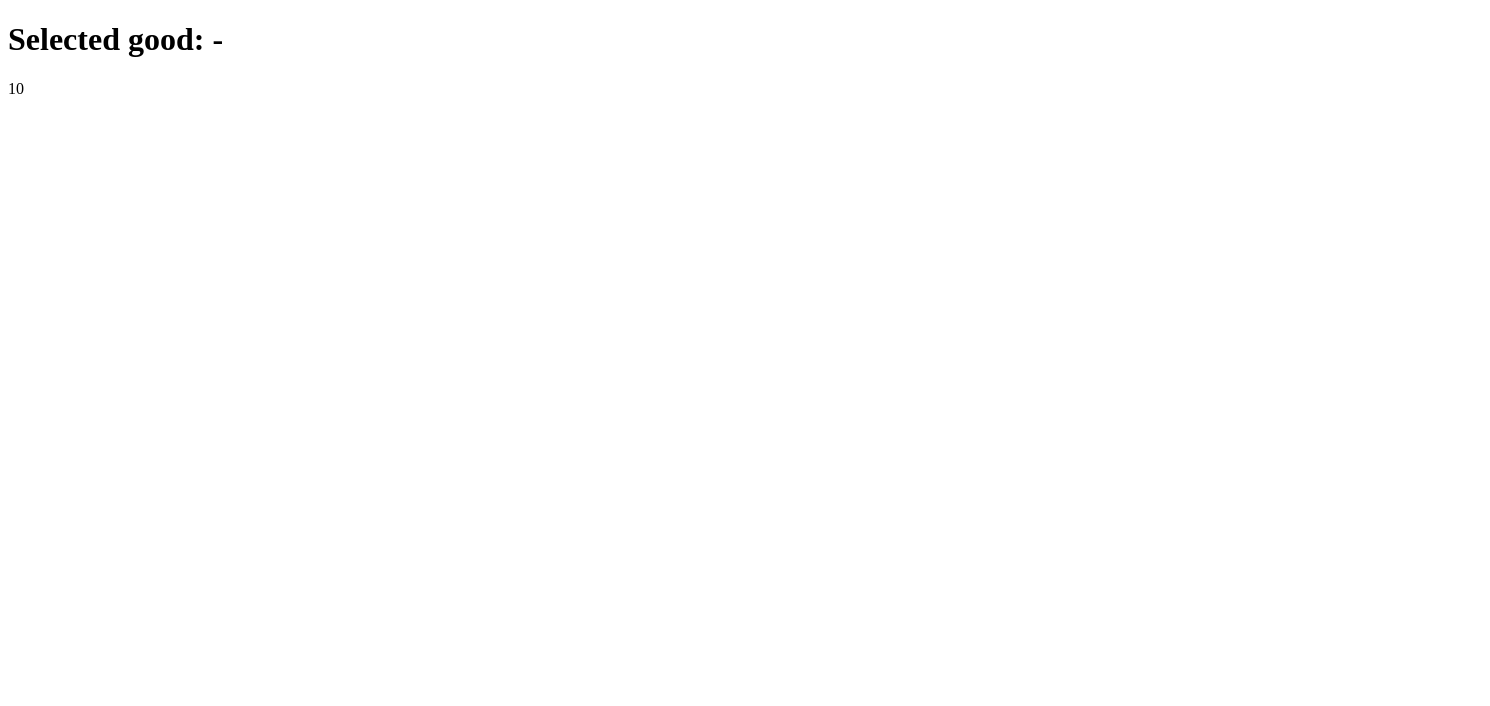
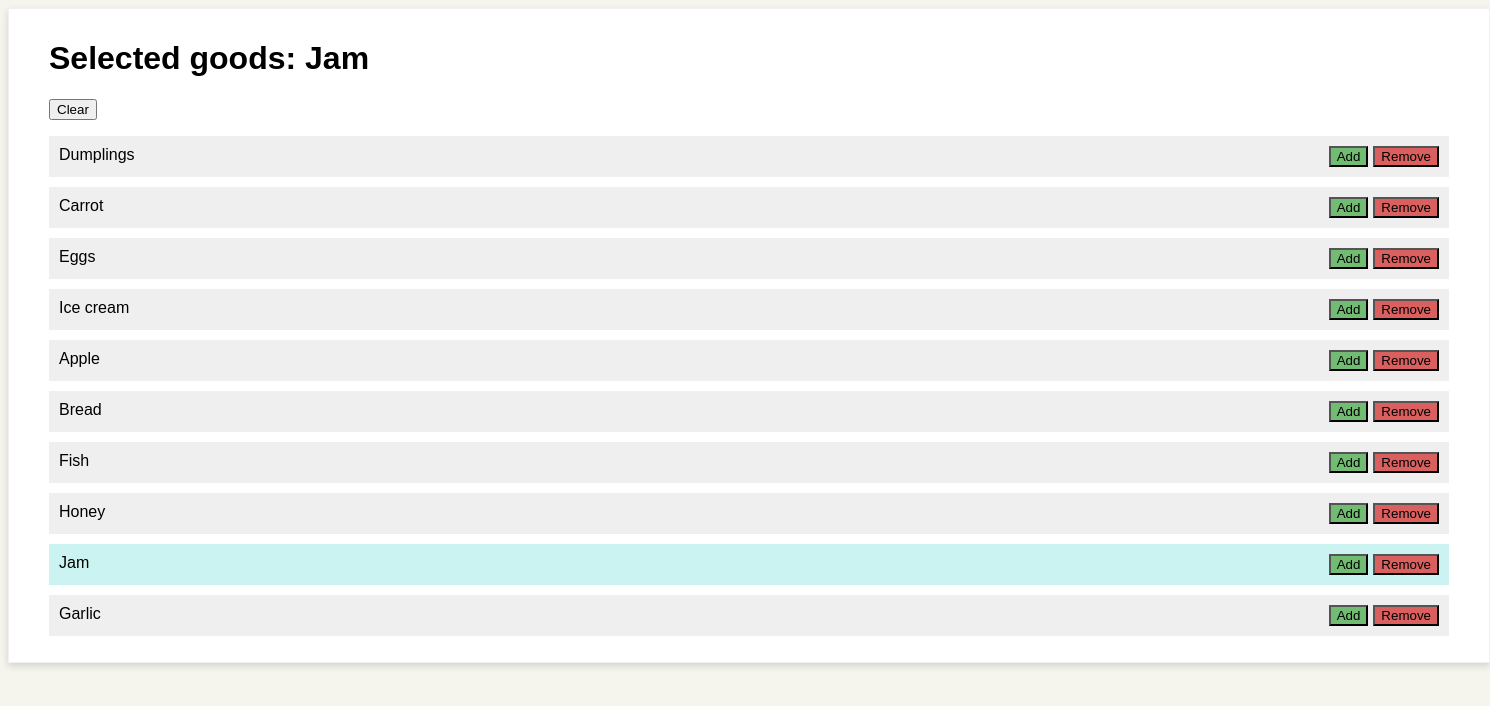
Before and after one commit to mate-academy/react_goods-selector, a React (Create React App) app: page / in a window 1280 px wide. Shown: the top 706 px of the page, 1490 px wide, since content can reach past the window. Built offline with nearby package versions, Linux system fonts and the light colour scheme; the HTML template or start-up script is replaced by a standard one.

Commit message:
created a product cart of goods

```diff
--- a/src/App.js
+++ b/src/App.js
@@ -14,11 +14,93 @@ const goodsFromServer = [
   'Garlic',
 ];
 
-const App = () => (
-  <div className="App">
-    <h1>Selected good: -</h1>
-    {goodsFromServer.length}
-  </div>
-);
+class App extends React.Component {
+  state = {
+    selectedGoods: ['Jam'],
+    isProductAdded: false,
+  }
+
+  addProduct = (item) => {
+    if (!this.state.selectedGoods.includes(item)) {
+      this.setState(prevState => ({
+        selectedGoods: [...prevState.selectedGoods, item],
+      }));
+    }
+  }
+
+  removeProduct = (item) => {
+    this.setState(prevState => ({
+      selectedGoods: prevState.selectedGoods
+        .filter(selectedItem => selectedItem !== item),
+    }));
+  }
+
+  clearProductCart = () => {
+    this.setState(() => ({
+      selectedGoods: [],
+    }));
+  };
+
+  changeProductStatus = () => {
+    this.setState(prevState => ({
+      isProductAdded: !prevState.isProductAdded,
+    }));
+  }
+
+  render() {
+    const { selectedGoods } = this.state;
+
+    return (
+      <div className="app">
+        <h1>
+          {selectedGoods.length > 0
+            ? `Selected goods: ${selectedGoods.join(', ')}`
+            : 'No goods selected'}
+        </h1>
+
+        <button
+          className="button button__clear"
+          type="button"
+          onClick={this.clearProductCart}
+        >
+          Clear
+        </button>
+
+        <ul className="goods__list">
+          {goodsFromServer.map(item => (
+            <div
+              className={`list__item ${selectedGoods.includes(item)
+                ? 'selected'
+                : ''
+              }`}
+              key={item}
+            >
+              <li>{item}</li>
+
+              <div>
+                <button
+                  type="button"
+                  className="button button__add"
+                  onClick={() => (this.addProduct(item))}
+                >
+                  Add
+                </button>
+
+                <button
+                  type="button"
+                  className="button button__remove"
+                  onClick={() => (this.removeProduct(item))}
+                >
+                  Remove
+                </button>
+
+              </div>
+            </div>
+          ))}
+        </ul>
+      </div>
+    );
+  }
+}
 
 export default App;
--- a/src/App.scss
+++ b/src/App.scss
@@ -1 +1,39 @@
-// styles go here
+html {
+  background-color: #f5f5ee;
+  font-family: Arial, Helvetica, sans-serif
+}
+
+.app {
+  background-color: #fff;
+  margin: auto;
+  width: 1400px;
+  padding: 10px 40px;
+  border: 1px solid #f0f0f0;
+  box-shadow: rgba(23, 23, 36, 0.15) 0px 3px 7px 0px,
+}
+
+.goods__list {
+  list-style: none;
+  padding: 0;
+}
+
+.list__item {
+  display: flex;
+  justify-content: space-between;
+  background-color: #efefef;
+  padding: 10px;
+  margin-bottom: 10px;
+}
+
+.selected {
+  background-color: #caf3f1;
+}
+
+.button__add {
+  background-color: rgb(114, 187, 114);
+  margin-right: 5px;
+}
+
+.button__remove {
+  background-color: rgb(218, 96, 96);
+}
```
Also changed, not shown: 1 other file (tests, documents, lock files or other folders).
